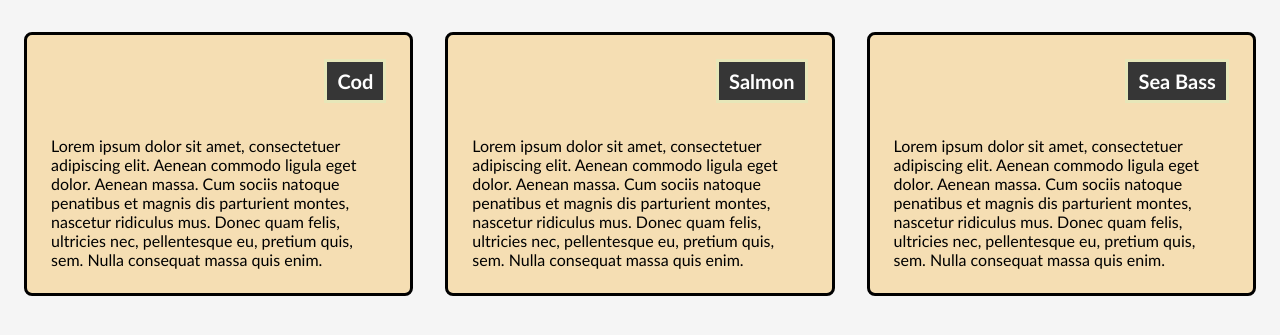
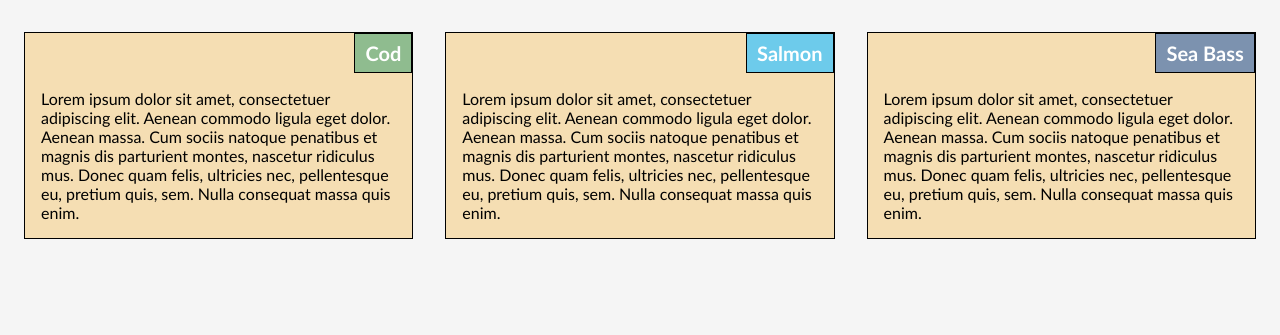
Before and after one commit to falvey20/JH-Course, a plain HTML site: page index.html in a window 1280 px wide. Shown: the part 121-456 px from the top of the page. Drawn offline with Linux system fonts and the light colour scheme.

Commit message:
Update style.css

```diff
--- a/style.css
+++ b/style.css
@@ -147,12 +147,11 @@ h1 {
 }
 
 .box {
-    border: black solid;
-    padding: .5em 1.5em;
+    border: black solid 1px;
     margin: 1em;
-    border-radius: .5em;
     background-color: wheat;
     position: relative;
+    padding-top: 0;
 }
 
 .content-name {
@@ -166,9 +165,23 @@ h1 {
     position: relative;
     float: right;
     font-size: 1.25rem;
-    border: rgb(231, 231, 185) solid;
+    border: rgb(0, 0, 0) solid 1px;
+    margin-top: 0;
 }
 
 .content {
     display: inline-block;
+    margin: 0 1em 1em;
 }
+
+.name1 {
+    background-color: darkseagreen;
+}
+
+.name2 {
+    background-color: rgb(109, 203, 235);
+}
+
+.name3 {
+    background-color: rgb(124, 146, 175);
+}
```
